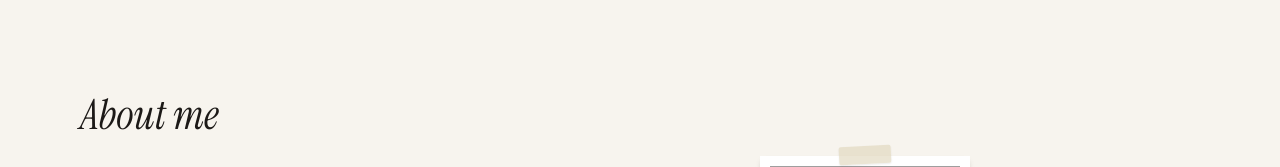
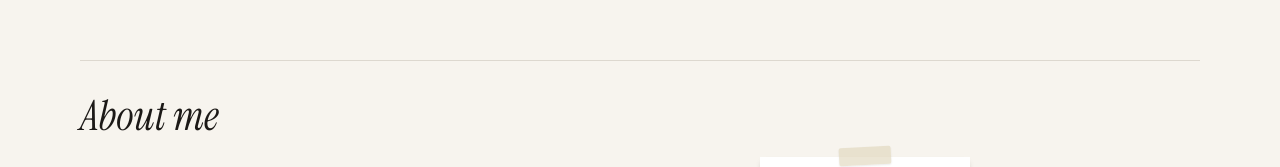
Before and after one commit to julianeguo/personal-site, a React (Vite) app: page / in a window 1280 px wide. Shown: the part 790-957 px from the top of the page. Built offline with nearby package versions, Linux system fonts and the light colour scheme; grey boxes are pictures that could not be loaded.

Commit message:
minor UI fix

```diff
--- a/src/components/About.jsx
+++ b/src/components/About.jsx
@@ -37,7 +37,11 @@ export default function About() {
   const [ref, inView] = useInView()
 
   return (
-    <section id="about" className="px-6 md:px-14 lg:px-20 pt-20 pb-12">
+    <section id="about" className="px-6 md:px-14 lg:px-20 pt-12 pb-12">
+      <div className="flex items-center gap-4 mb-8">
+        <div className="flex-1 h-px bg-border" />
+      </div>
+
       <div
         ref={ref}
         className="flex flex-col lg:flex-row gap-12 lg:gap-16 items-start"
```
